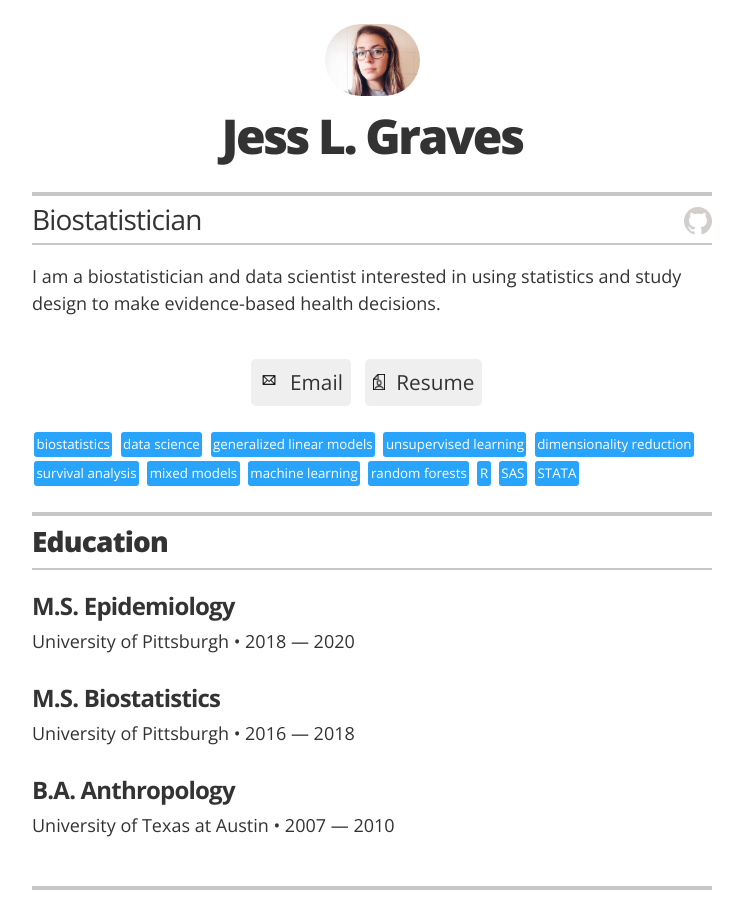
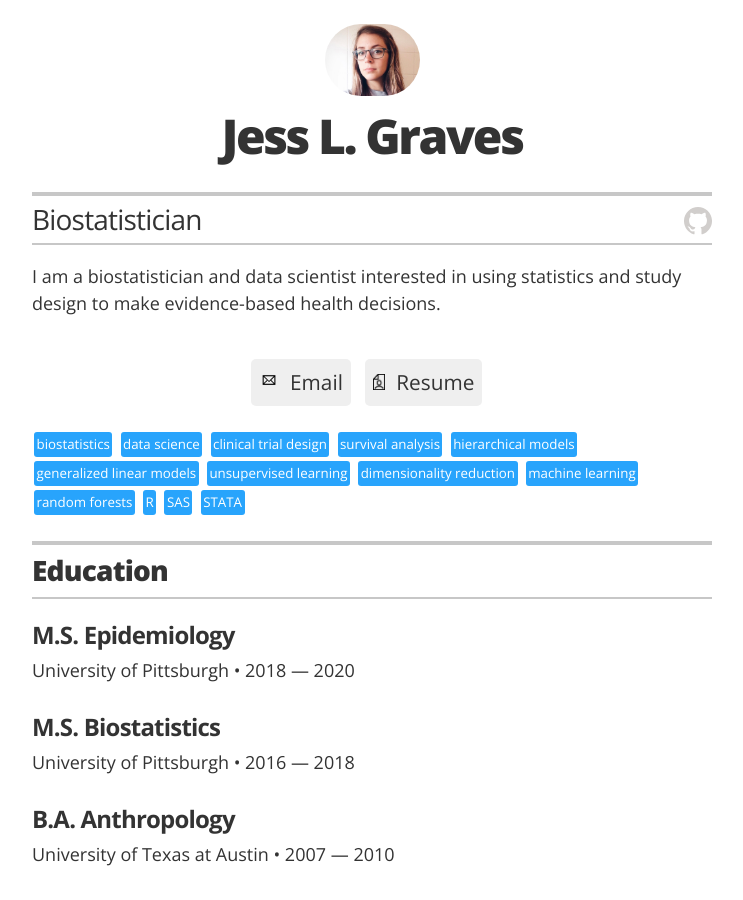
Before and after one commit to JessLGraves/jesslgraves.github.io, a Jekyll site: the page built from index.html, in a window 1280 px wide and 900 px high. Shown: the whole window, without its empty margins (268-1011 px from the left). Built offline with Jekyll 4.4.1, drawn with Linux system fonts in a browser that asks for light colours.

Commit message:
Update interests.yml

```diff
--- a/_data/interests.yml
+++ b/_data/interests.yml
@@ -1,11 +1,12 @@
 # Interests
 - description: biostatistics
 - description: data science
+- description: clinical trial design
+- description: survival analysis
+- description: hierarchical models
 - description: generalized linear models
 - description: unsupervised learning
 - description: dimensionality reduction
-- description: survival analysis
-- description: mixed models
 - description: machine learning
 - description: random forests
 - description: R
```
